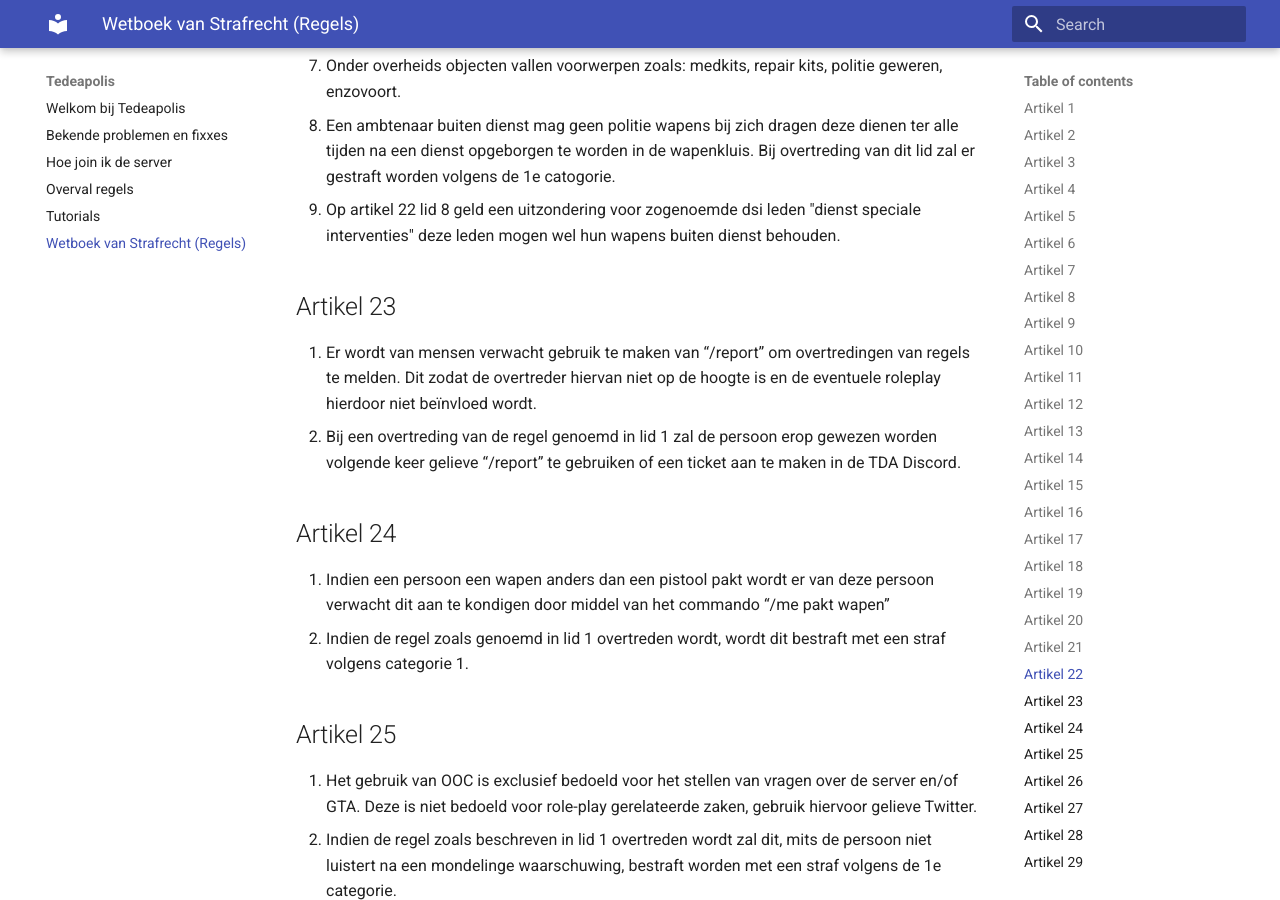
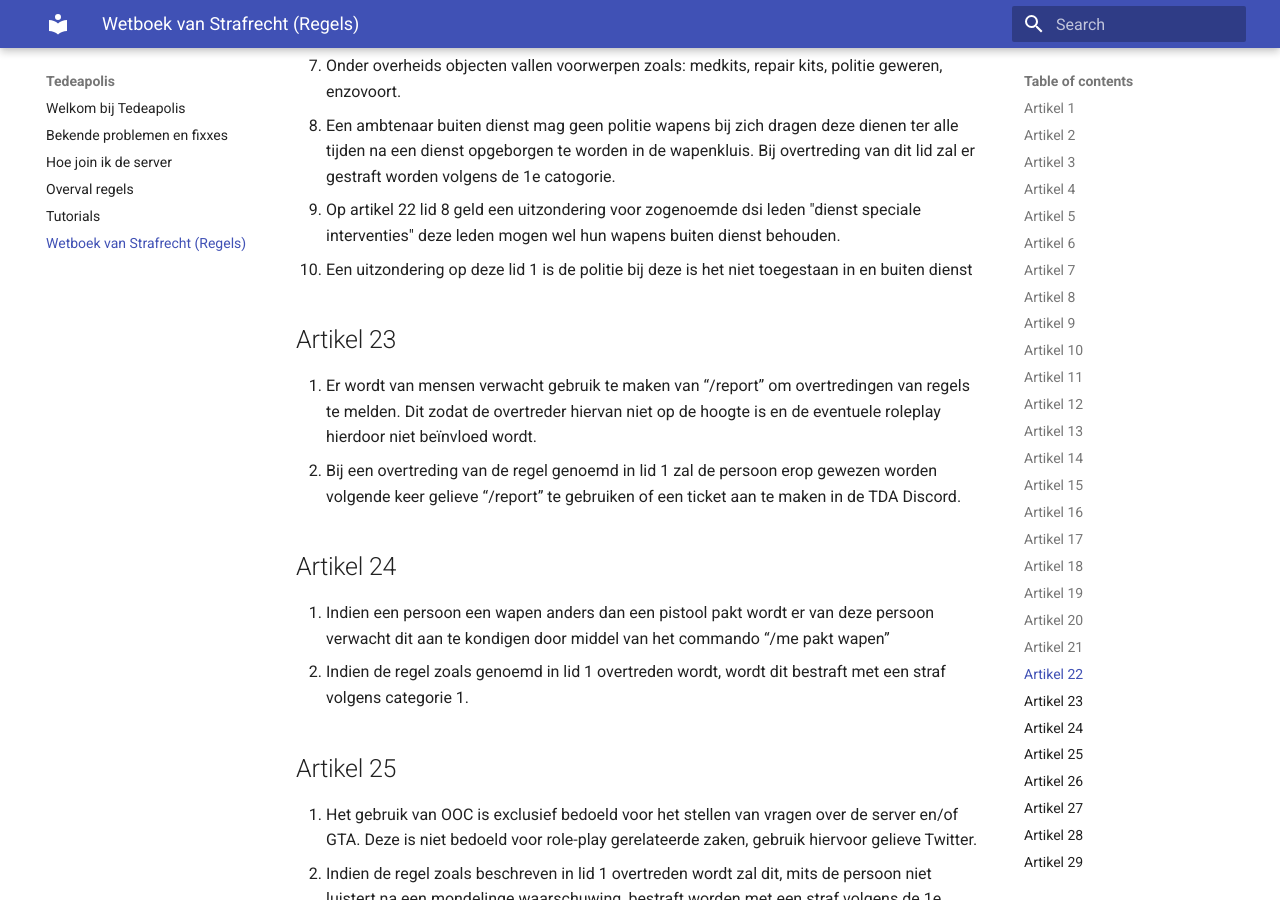
Before and after one commit to Tedeapolis/Tedeapolis, an MkDocs documentation site: the page built from docs/Wetboek.md, in a window 1280 px wide and 900 px high, scrolled down 7327 px. Built offline with MkDocs 1.6.1 and Material for MkDocs 9.7.7, drawn with Linux system fonts in a browser that asks for light colours.

Commit message:
update to Artikel 22

```diff
--- a/docs/Wetboek.md
+++ b/docs/Wetboek.md
@@ -171,6 +171,7 @@
 7. Onder overheids objecten vallen voorwerpen zoals: medkits, repair kits, politie geweren, enzovoort.
 8. Een ambtenaar buiten dienst mag geen politie wapens bij zich dragen deze dienen ter alle tijden na een dienst opgeborgen te worden in de wapenkluis. Bij overtreding van dit lid zal er gestraft worden volgens de 1e catogorie.
 9. Op artikel 22 lid 8 geld een uitzondering voor zogenoemde dsi leden "dienst speciale interventies" deze leden mogen wel hun wapens buiten dienst behouden.
+10. Een uitzondering op deze lid 1 is de politie bij deze is het niet toegestaan in en buiten dienst
 
 ## Artikel 23
 
```
